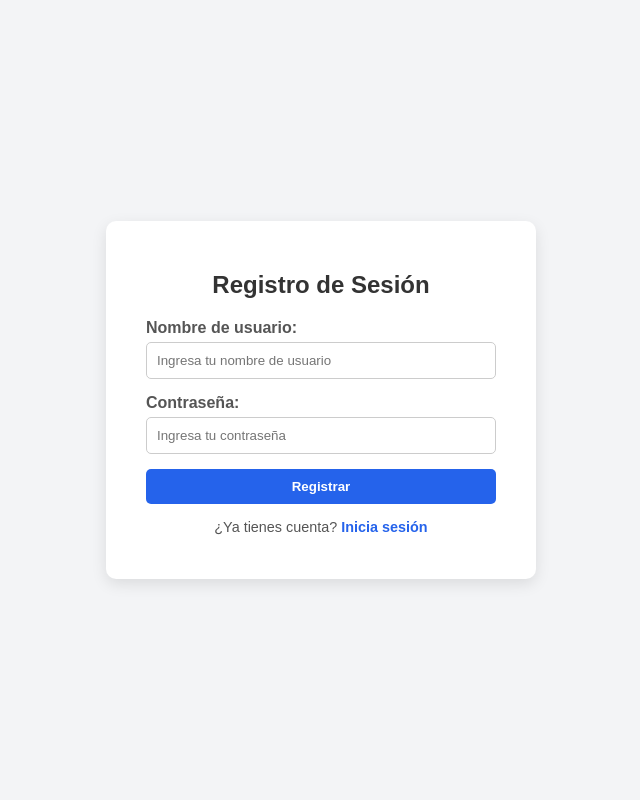
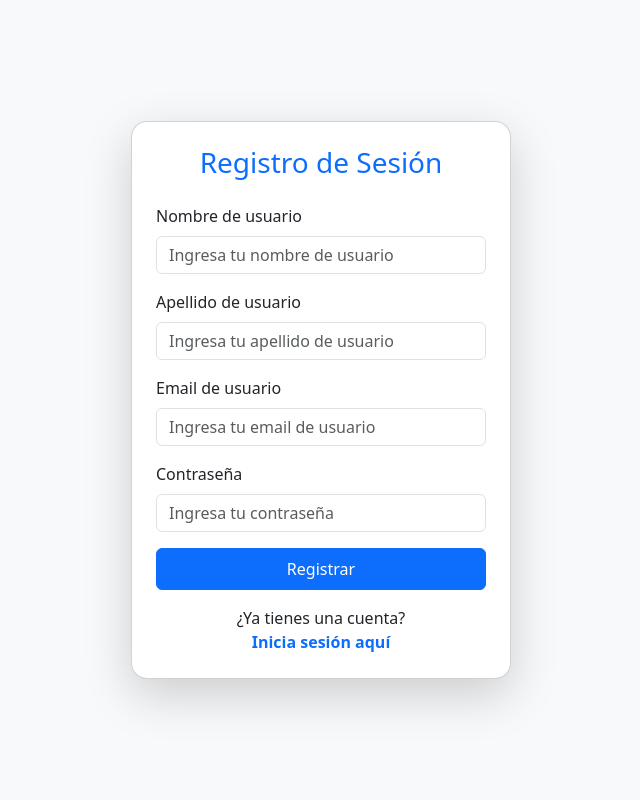
Before and after one commit to razieljk/biblioteca_J-S, a PHP site: page /views/registro.php in a window 1280 px wide. Shown: the whole page, without its empty margins (319-959 px from the left). Run offline with PHP 8.4, Linux system fonts and the light colour scheme.

Commit message:
registro de sesion

```diff
--- a/views/registro.php
+++ b/views/registro.php
@@ -4,97 +4,76 @@
   <meta charset="UTF-8">
   <meta name="viewport" content="width=device-width, initial-scale=1.0">
   <title>Registro de Sesión</title>
-  <style>
-    body {
-      font-family: Arial, sans-serif;
-      background: #f3f4f6;
-      display: flex;
-      justify-content: center;
-      align-items: center;
-      height: 100vh;
-      margin: 0;
-    }
+  <link
+    href="https://cdn.jsdelivr.net/npm/bootstrap@5.3.2/dist/css/bootstrap.min.css"
+    rel="stylesheet">
+</head>
+<body class="bg-light d-flex justify-content-center align-items-center vh-100">
 
-    .container {
-      background: #fff;
-      padding: 30px 40px;
-      border-radius: 10px;
-      box-shadow: 0 5px 15px rgba(0,0,0,0.1);
-      width: 350px;
-      text-align: center;
-    }
+  <div class="card shadow-lg p-4" style="width: 380px; border-radius: 1rem;">
+    <h3 class="text-center mb-4 text-primary">Registro de Sesión</h3>
 
-    h2 {
-      margin-bottom: 20px;
-      color: #333;
-    }
+    <form action="../controller/registro_p.php" method="post">
+      <div class="mb-3">
+        <label for="username" class="form-label">Nombre de usuario</label>
+        <input
+          type="text"
+          class="form-control"
+          id="nombre"
+          name="nombre"
+          placeholder="Ingresa tu nombre de usuario"
+          required>
+      </div>
 
-    label {
-      display: block;
-      text-align: left;
-      margin-bottom: 5px;
-      font-weight: bold;
-      color: #555;
-    }
+       <div class="mb-3">
+        <label for="username" class="form-label">Apellido de usuario</label>
+        <input
+          type="text"
+          class="form-control"
+          id="apellido"
+          name="apellido"
+          placeholder="Ingresa tu apellido de usuario"
+          required>
+      </div>
 
-    input {
-      width: 100%;
-      padding: 10px;
-      margin-bottom: 15px;
-      border: 1px solid #ccc;
-      border-radius: 5px;
-      box-sizing: border-box;
-    }
+       <div class="mb-3">
+        <label for="username" class="form-label">Email de usuario</label>
+        <input
+          type="email"
+          class="form-control"
+          id="email"
+          name="email"
+          placeholder="Ingresa tu email de usuario"
+          pattern="[a-z0-9._%+-]+@gmail\.com$"
+          required>
+      </div>
 
-    button {
-      width: 100%;
-      padding: 10px;
-      background: #2563eb;
-      color: white;
-      border: none;
-      border-radius: 5px;
-      cursor: pointer;
-      font-weight: bold;
-    }
+      <div class="mb-3">
+        <label for="password" class="form-label">Contraseña</label>
+        <input
+          type="password"
+          class="form-control"
+          id="contrasena"
+          name="contrasena"
+          placeholder="Ingresa tu contraseña"
+          required>
+      </div>
 
-    button:hover {
-      background: #1d4ed8;
-    }
-
-    p {
-      margin-top: 15px;
-      font-size: 0.9rem;
-      color: #555;
-    }
-
-    a {
-      color: #2563eb;
-      text-decoration: none;
-      font-weight: bold;
-    }
-
-    a:hover {
-      text-decoration: underline;
-    }
-  </style>
-</head>
-<body>
-
-  <div class="container">
-    <h2>Registro de Sesión</h2>
-
-    <form action="#" method="post">
-      <label for="username">Nombre de usuario:</label>
-      <input type="text" id="username" name="username" placeholder="Ingresa tu nombre de usuario" required>
-
-      <label for="password">Contraseña:</label>
-      <input type="password" id="password" name="password" placeholder="Ingresa tu contraseña" required>
-
-      <button type="submit">Registrar</button>
+      <button type="submit" class="btn btn-primary w-100 py-2">
+        Registrar
+      </button>
     </form>
 
-    <p>¿Ya tienes cuenta? <a href="./login.php">Inicia sesión</a></p>
+    <div class="text-center mt-3">
+      <p class="mb-0">¿Ya tienes una cuenta?</p>
+      <a href="./login.php" class="fw-bold text-decoration-none text-primary">
+        Inicia sesión aquí
+      </a>
+    </div>
   </div>
 
+  <script
+    src="https://cdn.jsdelivr.net/npm/bootstrap@5.3.2/dist/js/bootstrap.bundle.min.js">
+  </script>
 </body>
 </html>
```
Also changed, not shown: controller/login_p.php (+65 -31 lines), controller/registro_p.php (added, +49 -0 lines), dashboard.php (+2 -40 lines), views/login.php (+7 -2 lines), asset/css/style.css (added).
